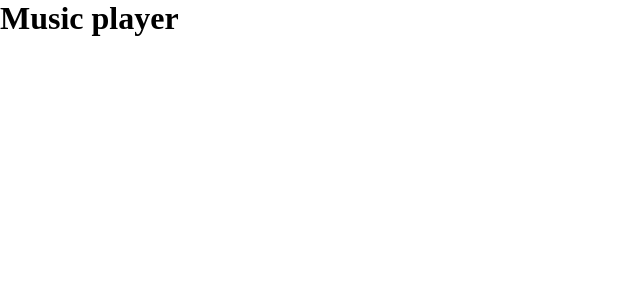
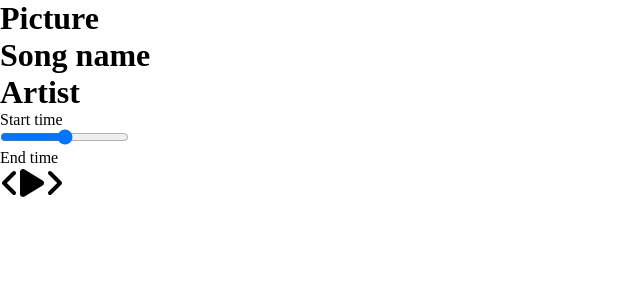
Before and after one commit to FMularski/react-music-player, a React (Create React App) app: page / in a window 1280 px wide. Shown: the top 300 px of the page, without its empty margins (0-640 px from the left). Built offline with nearby package versions, Linux system fonts and the light colour scheme.

Commit message:
basic interface

```diff
--- a/package.json
+++ b/package.json
@@ -3,6 +3,9 @@
   "version": "0.1.0",
   "private": true,
   "dependencies": {
+    "@fortawesome/fontawesome-svg-core": "^6.4.0",
+    "@fortawesome/free-solid-svg-icons": "^6.4.0",
+    "@fortawesome/react-fontawesome": "^0.2.0",
     "@testing-library/jest-dom": "^5.16.5",
     "@testing-library/react": "^13.4.0",
     "@testing-library/user-event": "^13.5.0",
--- a/src/App.js
+++ b/src/App.js
@@ -1,9 +1,12 @@
 import './styles/App.scss'
+import Player from './components/Player';
+import Song from './components/Song';
 
 function App() {
   return (
     <div>
-      <h1>Music player</h1>
+      <Song />
+      <Player />
     </div>
   );
 }
--- /dev/null
+++ b/src/components/Player.js
@@ -0,0 +1,21 @@
+import { FontAwesomeIcon } from "@fortawesome/react-fontawesome";
+import { faPlay, faAngleLeft, faAngleRight } from "@fortawesome/free-solid-svg-icons";
+
+const Player = () => {
+    return (
+        <div className="player">
+            <div className="time-control">
+                <p>Start time</p>
+                <input type="range" />
+                <p>End time</p>
+            </div>
+            <div className="play-control">
+                <FontAwesomeIcon className="skip-back" size="2x" icon={faAngleLeft}/>
+                <FontAwesomeIcon className="play" size="2x" icon={faPlay}/>
+                <FontAwesomeIcon className="skip-forward" size="2x" icon={faAngleRight}/>
+            </div>
+        </div>
+    )
+}
+
+export default Player;
--- /dev/null
+++ b/src/components/Song.js
@@ -0,0 +1,11 @@
+const Song = () => {
+    return (
+        <div className="song-container">
+            <h1>Picture</h1>
+            <h1>Song name</h1>
+            <h1>Artist</h1>
+        </div>
+    )
+}
+
+export default Song;
```
Also changed, not shown: 1 other file (tests, documents, lock files or other folders).
